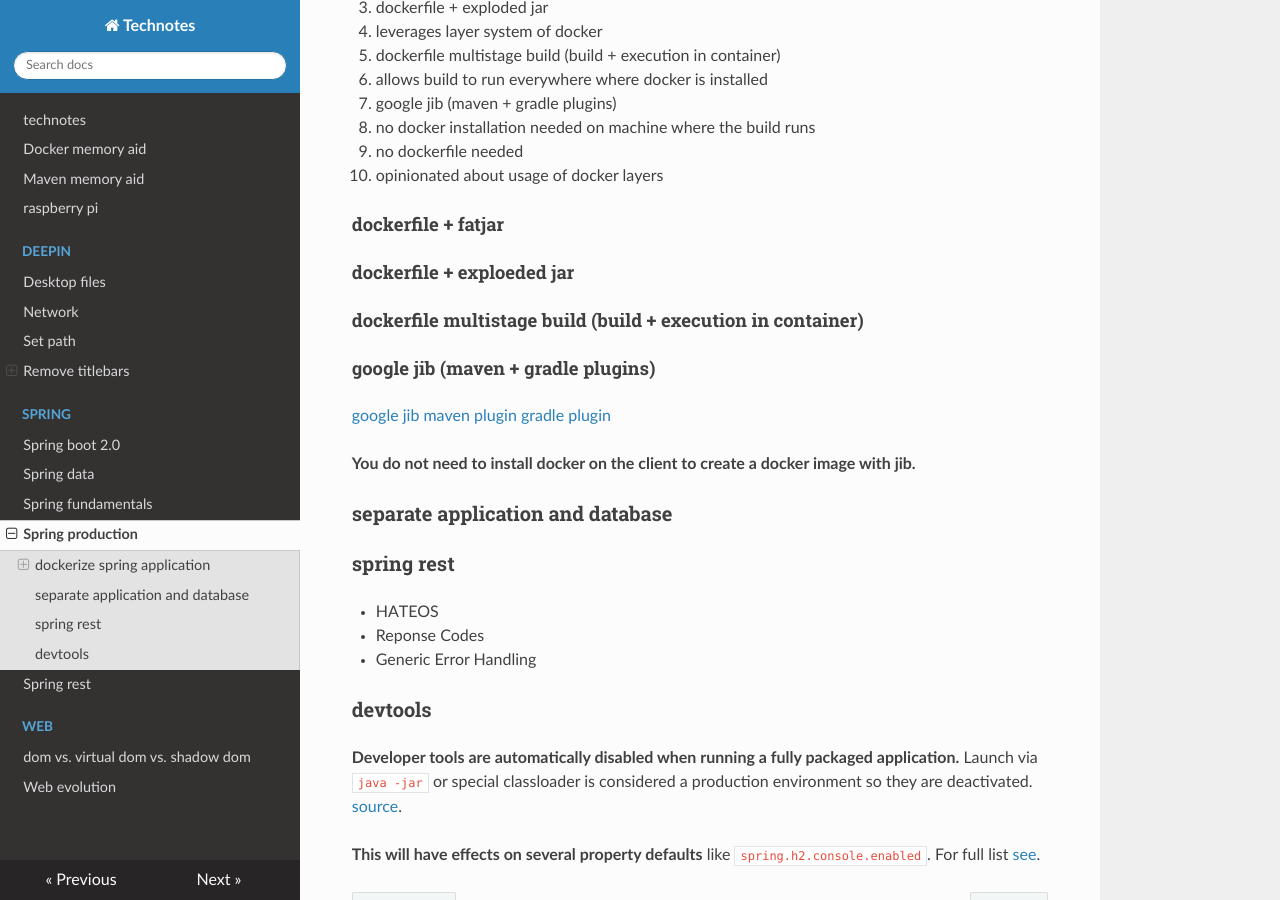
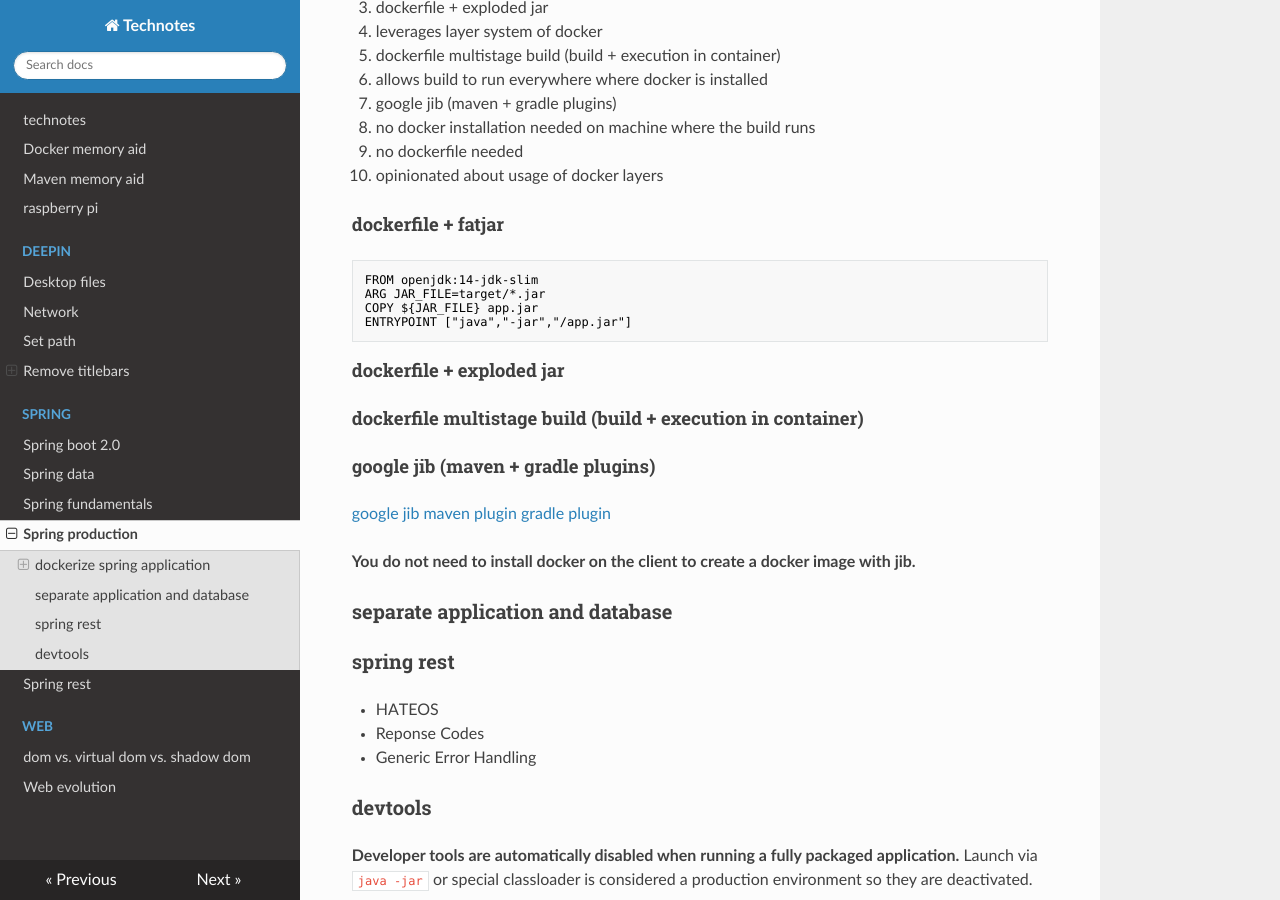
Before and after one commit to organicaudio/useful-code-snippets2, an MkDocs documentation site: the page built from docs/spring/spring-production.md, in a window 1280 px wide and 900 px high, scrolled down 476 px. Built offline with MkDocs 1.6.1, drawn with Linux system fonts in a browser that asks for light colours; nearby versions of some CDN libraries.

Commit message:
docker wit fatjar

````diff
--- a/docs/spring/spring-production.md
+++ b/docs/spring/spring-production.md
@@ -26,7 +26,14 @@
 
 #### dockerfile + fatjar
 
-#### dockerfile + exploeded jar
+```Dockerfile
+FROM openjdk:14-jdk-slim
+ARG JAR_FILE=target/*.jar
+COPY ${JAR_FILE} app.jar
+ENTRYPOINT ["java","-jar","/app.jar"]
+```
+
+#### dockerfile + exploded jar
 
 #### dockerfile multistage build (build + execution in container)
 
````
